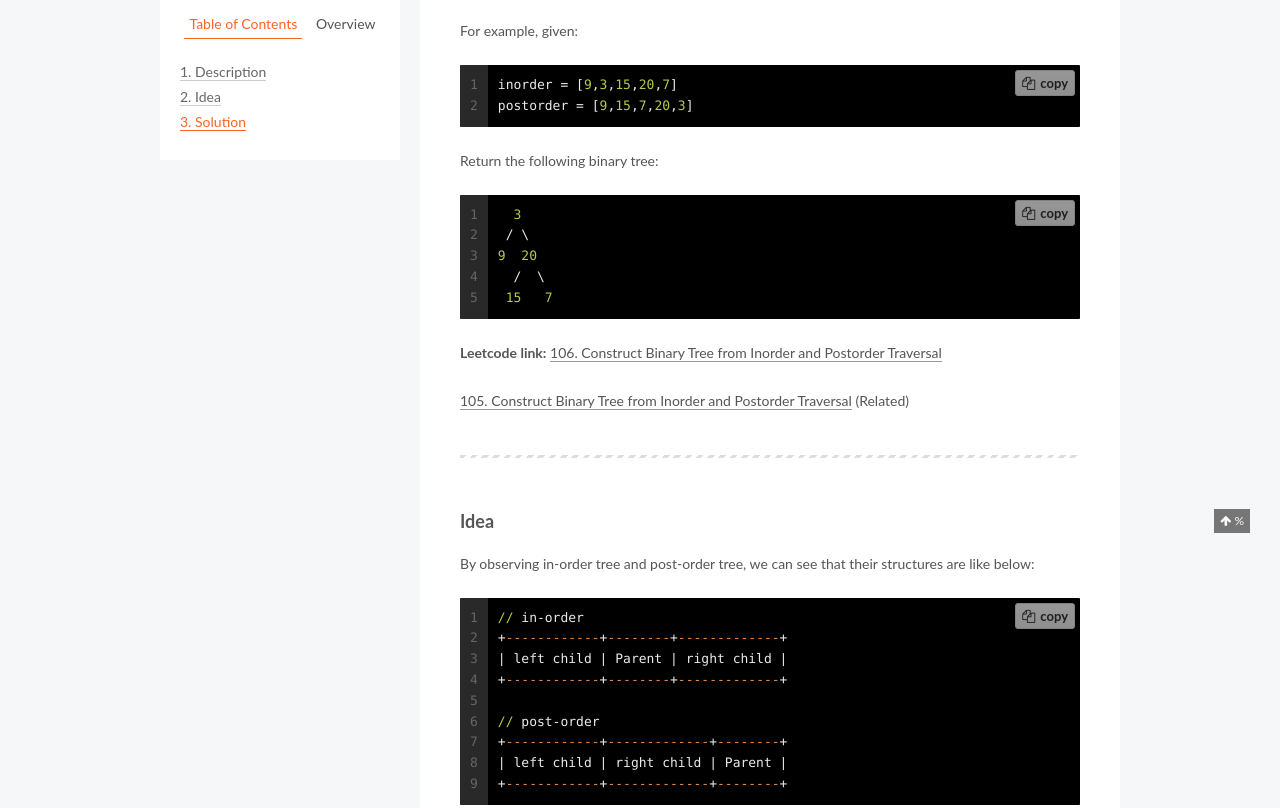
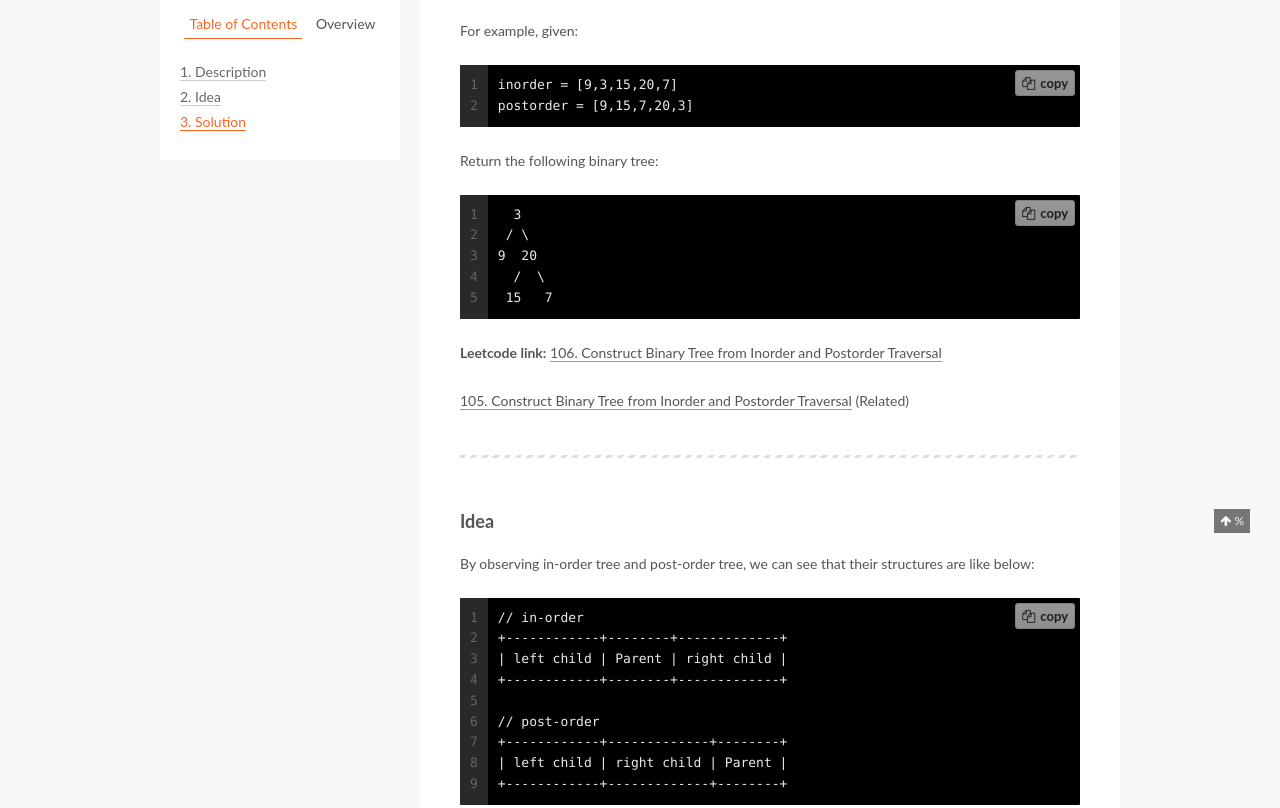
Before and after one commit to tizzybird/tizzybird.github.io, a plain HTML site: page 2020/05/12/leetcode-106/index.html in a window 1280 px wide. Shown: the part 367-1175 px from the top of the page. Drawn offline with Linux system fonts and the light colour scheme; a script that the page names is missing.

Commit message:
Site updated: 2020-08-17 17:32:54

```diff
--- a/2020/05/12/leetcode-106/index.html
+++ b/2020/05/12/leetcode-106/index.html
@@ -375,16 +375,16 @@
         <h3 id="Description"><a href="#Description" class="headerlink" title="Description"></a>Description</h3><p><strong>Question:</strong> Given inorder and postorder traversal of a tree, construct the binary tree.</p>
 <p>You may assume that duplicates do not exist in the tree.</p>
 <p>For example, given:</p>
-<figure class="highlight lsl"><table><tr><td class="gutter"><pre><span class="line">1</span><br><span class="line">2</span><br></pre></td><td class="code"><pre><span class="line">inorder = [<span class="number">9</span>,<span class="number">3</span>,<span class="number">15</span>,<span class="number">20</span>,<span class="number">7</span>]</span><br><span class="line">postorder = [<span class="number">9</span>,<span class="number">15</span>,<span class="number">7</span>,<span class="number">20</span>,<span class="number">3</span>]</span><br></pre></td></tr></table></figure>
+<figure class="highlight plain"><table><tr><td class="gutter"><pre><span class="line">1</span><br><span class="line">2</span><br></pre></td><td class="code"><pre><span class="line">inorder = [9,3,15,20,7]</span><br><span class="line">postorder = [9,15,7,20,3]</span><br></pre></td></tr></table></figure>
 
 <p>Return the following binary tree:</p>
-<figure class="highlight lsl"><table><tr><td class="gutter"><pre><span class="line">1</span><br><span class="line">2</span><br><span class="line">3</span><br><span class="line">4</span><br><span class="line">5</span><br></pre></td><td class="code"><pre><span class="line">  <span class="number">3</span></span><br><span class="line"> / \</span><br><span class="line"><span class="number">9</span>  <span class="number">20</span></span><br><span class="line">  /  \</span><br><span class="line"> <span class="number">15</span>   <span class="number">7</span></span><br></pre></td></tr></table></figure>
+<figure class="highlight plain"><table><tr><td class="gutter"><pre><span class="line">1</span><br><span class="line">2</span><br><span class="line">3</span><br><span class="line">4</span><br><span class="line">5</span><br></pre></td><td class="code"><pre><span class="line">  3</span><br><span class="line"> / \</span><br><span class="line">9  20</span><br><span class="line">  /  \</span><br><span class="line"> 15   7</span><br></pre></td></tr></table></figure>
 
 <p><strong>Leetcode link:</strong> <a href="https://leetcode.com/problems/construct-binary-tree-from-inorder-and-postorder-traversal/" target="_blank" rel="noopener">106. Construct Binary Tree from Inorder and Postorder Traversal</a></p>
 <p><a href="https://leetcode.com/problems/construct-binary-tree-from-preorder-and-inorder-traversal/" target="_blank" rel="noopener">105. Construct Binary Tree from Inorder and Postorder Traversal</a> (Related)</p>
 <hr>
 <h3 id="Idea"><a href="#Idea" class="headerlink" title="Idea"></a>Idea</h3><p>By observing in-order tree and post-order tree, we can see that their structures are like below:</p>
-<figure class="highlight jboss-cli"><table><tr><td class="gutter"><pre><span class="line">1</span><br><span class="line">2</span><br><span class="line">3</span><br><span class="line">4</span><br><span class="line">5</span><br><span class="line">6</span><br><span class="line">7</span><br><span class="line">8</span><br><span class="line">9</span><br></pre></td><td class="code"><pre><span class="line"><span class="string">//</span> in-order</span><br><span class="line">+<span class="params">------------</span>+<span class="params">--------</span>+<span class="params">-------------</span>+</span><br><span class="line">| left child | Parent | right child |</span><br><span class="line">+<span class="params">------------</span>+<span class="params">--------</span>+<span class="params">-------------</span>+  </span><br><span class="line"></span><br><span class="line"><span class="string">//</span> post-order</span><br><span class="line">+<span class="params">------------</span>+<span class="params">-------------</span>+<span class="params">--------</span>+</span><br><span class="line">| left child | right child | Parent |</span><br><span class="line">+<span class="params">------------</span>+<span class="params">-------------</span>+<span class="params">--------</span>+</span><br></pre></td></tr></table></figure>
+<figure class="highlight plain"><table><tr><td class="gutter"><pre><span class="line">1</span><br><span class="line">2</span><br><span class="line">3</span><br><span class="line">4</span><br><span class="line">5</span><br><span class="line">6</span><br><span class="line">7</span><br><span class="line">8</span><br><span class="line">9</span><br></pre></td><td class="code"><pre><span class="line">// in-order</span><br><span class="line">+------------+--------+-------------+</span><br><span class="line">| left child | Parent | right child |</span><br><span class="line">+------------+--------+-------------+  </span><br><span class="line"></span><br><span class="line">// post-order</span><br><span class="line">+------------+-------------+--------+</span><br><span class="line">| left child | right child | Parent |</span><br><span class="line">+------------+-------------+--------+</span><br></pre></td></tr></table></figure>
 
 <p>The parent node is always the last element in a post-order tree. We can find the parent node first, then split the in-order tree into two sub trees recursively according to the value of the parent node. The recursion stops when it reaches leaf nodes.</p>
 <hr>
```
Also changed, not shown: index.html (+3 -3 lines).
